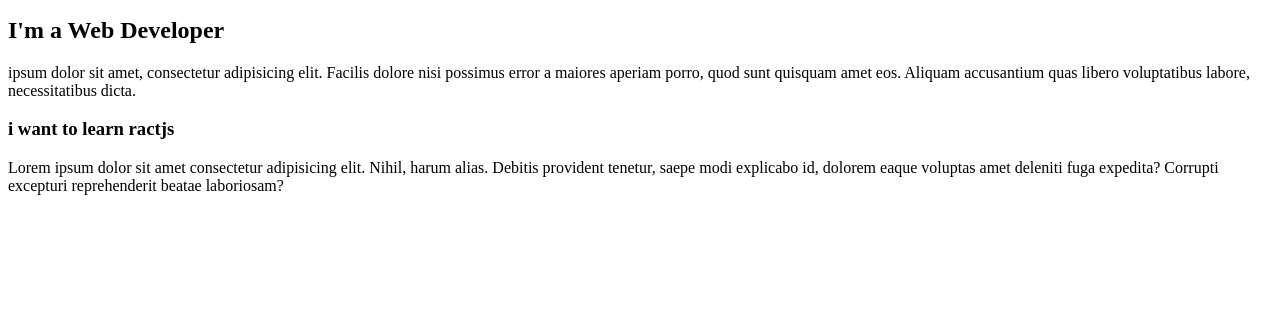
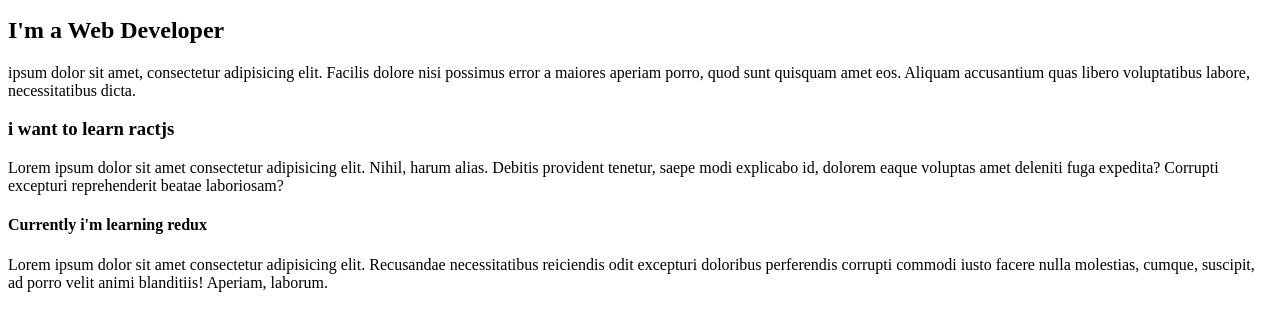
Before and after one commit to rohitSingh131/Demo-Account, a plain HTML site: page index.html in a window 1280 px wide. Shown: the part 119-450 px from the top of the page. Drawn offline with Linux system fonts and the light colour scheme.

Commit message:
working on redux

```diff
--- a/index.html
+++ b/index.html
@@ -14,6 +14,9 @@
 	<p> ipsum dolor sit amet, consectetur adipisicing elit. Facilis dolore nisi possimus error a maiores aperiam porro, quod sunt quisquam amet eos. Aliquam accusantium quas libero voluptatibus labore, necessitatibus dicta.</p>
 	<h3>i want to learn ractjs</h3>
 	<p>Lorem ipsum dolor sit amet consectetur adipisicing elit. Nihil, harum alias. Debitis provident tenetur, saepe modi explicabo id, dolorem eaque voluptas amet deleniti fuga expedita? Corrupti excepturi reprehenderit beatae laboriosam?</p>
+	<h4>Currently i'm learning redux </h4>
+	<p>Lorem ipsum dolor sit amet consectetur adipisicing elit. Recusandae necessitatibus reiciendis odit excepturi doloribus perferendis corrupti commodi iusto facere nulla molestias, cumque, suscipit, ad porro velit animi blanditiis! Aperiam, laborum.</p>
+
 
 
 </body>
```
